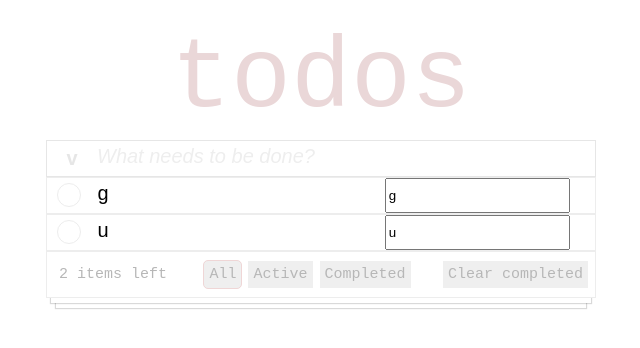
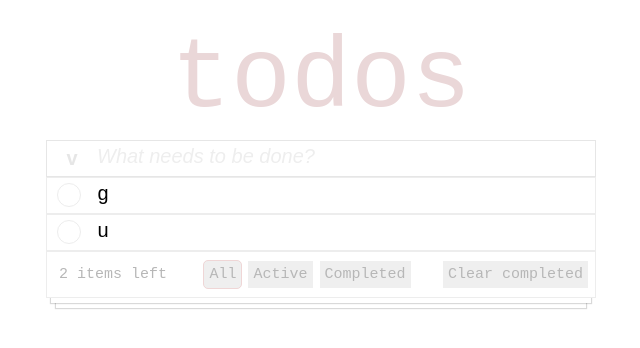
Before and after one commit to EvaMelon/ToDo-React, a React (Create React App) app: page / in a window 1280 px wide. Shown: the top 348 px of the page, without its empty margins (319-959 px from the left). Built offline with nearby package versions, Linux system fonts and the light colour scheme.

Commit message:
edition changes

```diff
--- a/src/App.css
+++ b/src/App.css
@@ -207,3 +207,12 @@ button.itemCounter-element {
 .todo.editing .todo-text{
   display: none;
 }
+
+.editingField {
+  flex-grow:1;
+  display: none;
+}
+
+.editing .editingField{
+  display: block;
+}
--- a/src/App.js
+++ b/src/App.js
@@ -37,6 +37,7 @@ class App extends Component {
       if(i==index) {
       const itemToUpdate = allItems[index];
       const updatedItemText = {...itemToUpdate, text:newText}
+      {/*na koncu nowy atrybut*/}
       editedItems.push(updatedItemText)
       }
      else {
@@ -267,7 +268,7 @@ class TodoItem extends React.Component {
 
         {this.props.text}
       </span>
-      <input type="text" defaultValue={this.props.text}
+      <input className="editingField" type="text" defaultValue={this.props.text}
       onBlur={this.doneEditing}/> {/*wyjscie spoza pola textowego*/}
       <button className={classNames({
           "button-x":true
```
